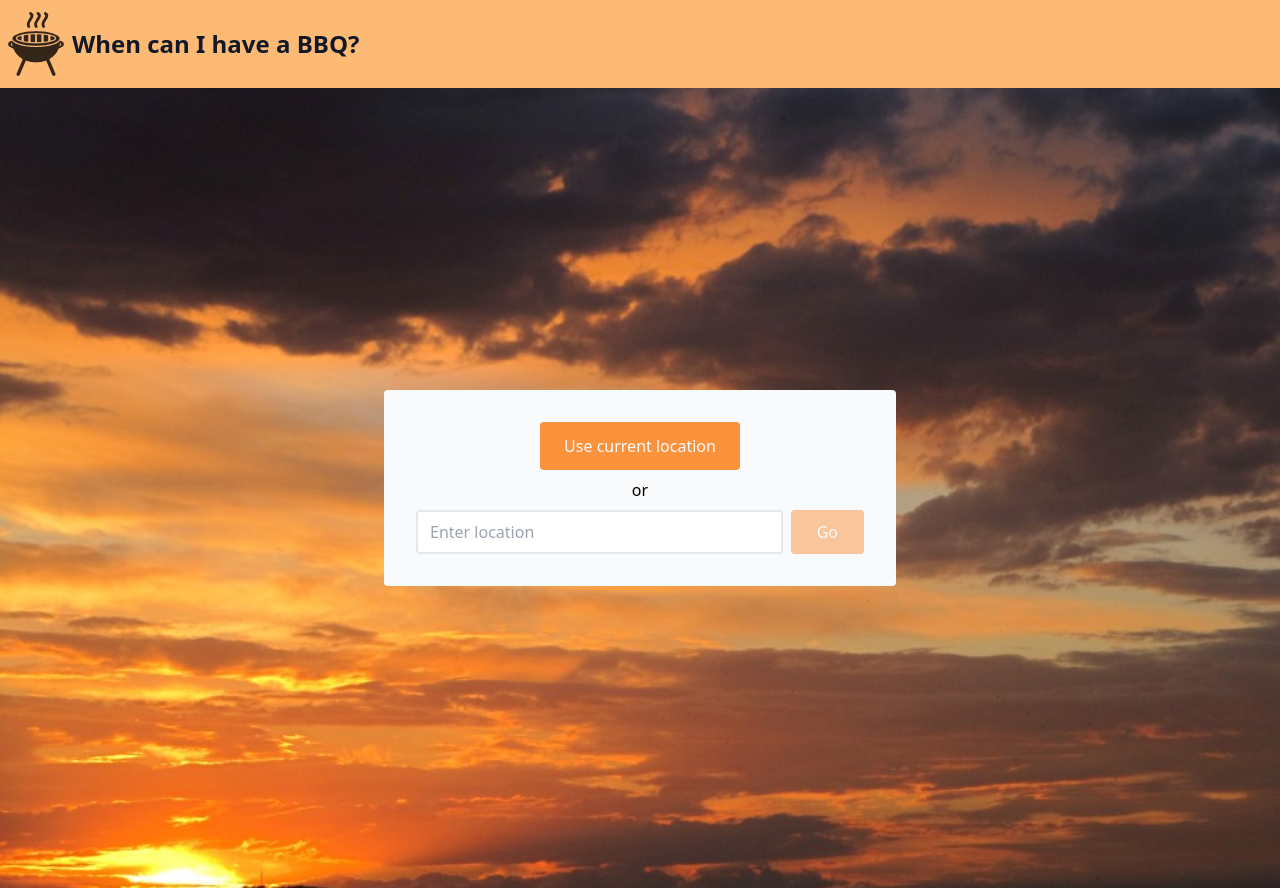
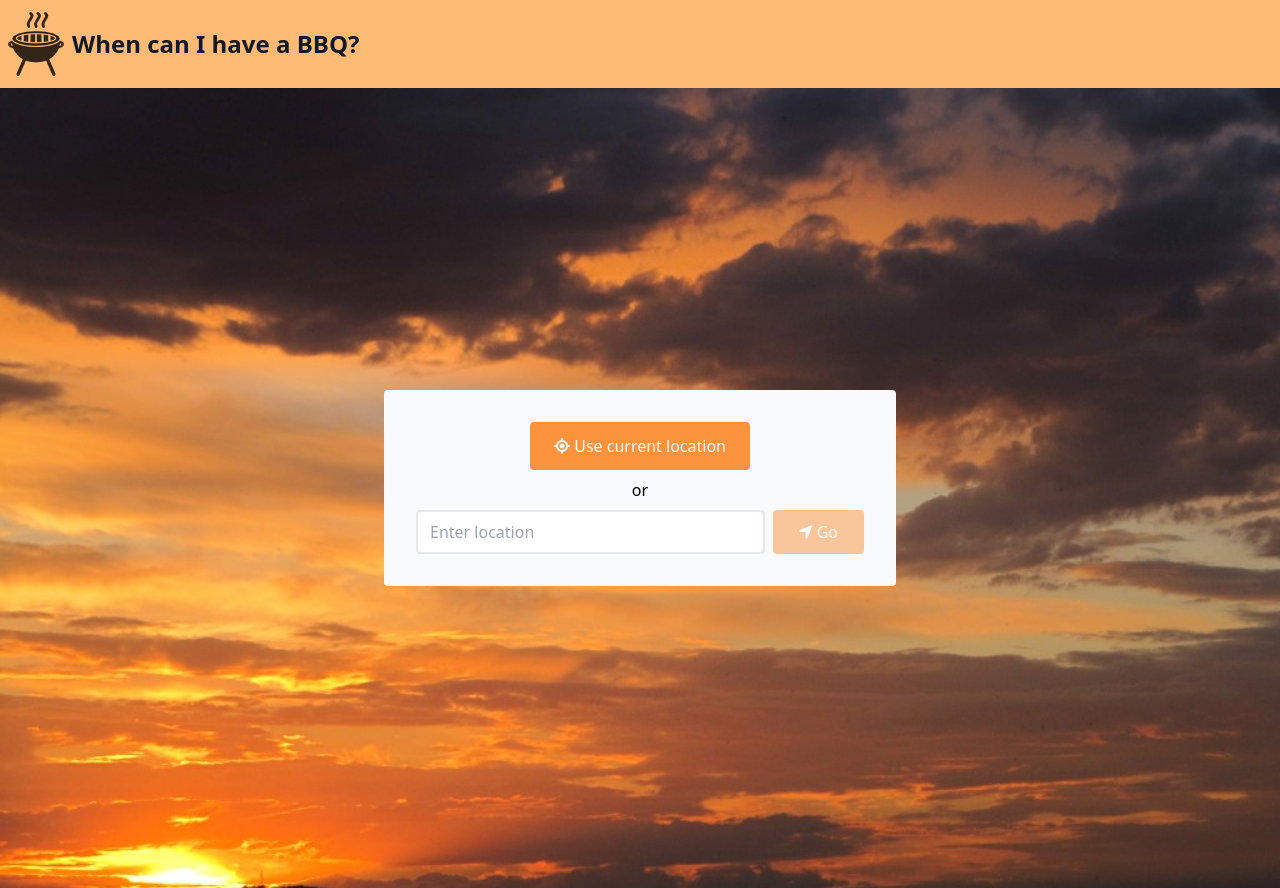
Before and after one commit to oatsoda/when-can-i-have-a-bbq, a React (Create React App) app: page / in a window 1280 px wide. Built offline with nearby package versions, Linux system fonts and the light colour scheme.

Commit message:
Add some loading state.

```diff
--- a/src/App.tsx
+++ b/src/App.tsx
@@ -54,6 +54,8 @@ export type Location = {
 };
 
 function App() {
+  const [isLoading, setIsLoading] = useState<boolean>(false);
+
   const [geolocationPosition, setGeolocationPosition] = useState<
     Location | undefined
   >(undefined);
@@ -66,6 +68,7 @@ function App() {
   const [results, setResults] = useState<SuitableTime[] | undefined>(undefined);
 
   const locationClick = useCallback(() => {
+    setIsLoading(true);
     setGeolocationPosition(undefined);
     setGeolocationPositionError(undefined);
     navigator.geolocation.getCurrentPosition(
@@ -74,8 +77,17 @@ function App() {
           latitude: p.coords.latitude,
           longitude: p.coords.longitude,
         }),
-      setGeolocationPositionError
+      (e) => {
+        setIsLoading(false);
+        setGeolocationPositionError(e);
+      }
     );
+  }, []);
+
+  const locationChosenClick = useCallback((location: Location) => {
+    setIsLoading(true);
+    setGeolocationPosition(location);
+    setGeolocationPositionError(undefined);
   }, []);
 
   const resetClick = useCallback(() => {
@@ -83,6 +95,7 @@ function App() {
     setGeolocationPositionError(undefined);
     setResultError(undefined);
     setResults(undefined);
+    setIsLoading(false);
   }, []);
 
   /*******************************************************/
@@ -289,6 +302,7 @@ function App() {
           `Unable to determine weather for your location: ${error}`
         );
       }
+      setIsLoading(false);
     }
 
     void getWeather();
@@ -308,7 +322,14 @@ function App() {
                 <button
                   className="rounded bg-orange-400 px-6 py-3 text-slate-50"
                   onClick={locationClick}
+                  disabled={isLoading}
                 >
+                  {isLoading && (
+                    <i className="fa-solid fa-circle-notch fa-spin"></i>
+                  )}
+                  {!isLoading && (
+                    <i className="fa-solid fa-location-crosshairs"></i>
+                  )}{" "}
                   Use current location
                 </button>
                 {geolocationPositionError && (
@@ -319,12 +340,21 @@ function App() {
           )}
           {navigator.geolocation && <div className="">or</div>}
           <div>
-            <LocationTypeahead onLocationChosen={setGeolocationPosition} />
+            <LocationTypeahead
+              onLocationChosen={locationChosenClick}
+              disabled={isLoading}
+            />
           </div>
         </div>
       </div>
     );
-  }, [geolocationPositionError, locationClick, resultError]);
+  }, [
+    geolocationPositionError,
+    isLoading,
+    locationChosenClick,
+    locationClick,
+    resultError,
+  ]);
 
   /*******************************************************/
   /* DISPLAY RESULTS */
@@ -360,7 +390,8 @@ function App() {
         />
         <h1 className="text-gray-900 font-semibold">When can I have a BBQ?</h1>
       </div>
-      {(geolocationPosition && !resultError && displayResults) || displayInputs}
+      {(geolocationPosition && !isLoading && !resultError && displayResults) ||
+        displayInputs}
     </div>
   );
 }
--- a/src/components/LocationTypeahead.tsx
+++ b/src/components/LocationTypeahead.tsx
@@ -14,14 +14,17 @@ type ApiLocation = {
 
 export function LocationTypeahead({
   onLocationChosen,
+  disabled,
 }: {
   onLocationChosen: (location: Location) => void;
+  disabled: boolean;
 }) {
+  const [isLoading, setIsLoading] = useState<boolean>(false);
+
   const [searchText, setSearchText] = useState<string | null>(null);
   const [selectedLocation, setSelectedLocation] = useState<ApiLocation | null>(
     null
   );
-  // const [debounceTimeout, setDebounceTimeout] = useState<number | null>(null);
   const [matchingLocations, setMatchingLocations] = useState<ApiLocation[]>([]);
 
   const debounceTimeout = useRef<number | null>(null);
@@ -84,6 +87,7 @@ export function LocationTypeahead({
       console.error("Button clicked, but no selected location");
       return;
     }
+    setIsLoading(true);
     const location = selectedLocation;
     setSelectedLocation(location);
     setSearchText(null);
@@ -105,15 +109,17 @@ export function LocationTypeahead({
             placeholder={selectedLocation?.display_name ?? "Enter location"}
             value={searchText ?? ""}
             onChange={onLocationInput}
+            disabled={disabled || isLoading}
           />
         </div>
         <div className="flex-none">
           <button
-            disabled={!selectedLocation}
+            disabled={!selectedLocation || disabled || isLoading}
             className="rounded bg-orange-400 px-6 py-2 ml-2 text-slate-50 border-2 border-orange-400 disabled:opacity-50"
             onClick={onButtonClick}
           >
-            Go
+            {isLoading && <i className="fa-solid fa-circle-notch fa-spin"></i>}
+            {!isLoading && <i className="fa-solid fa-location-arrow"></i>} Go
           </button>
         </div>
       </div>
```
